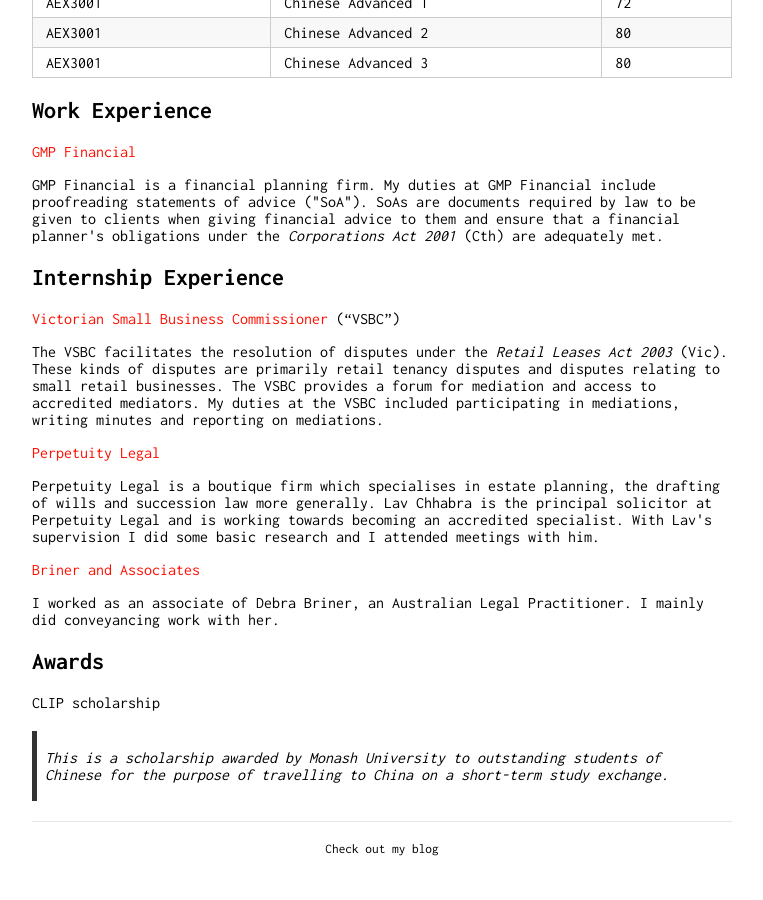
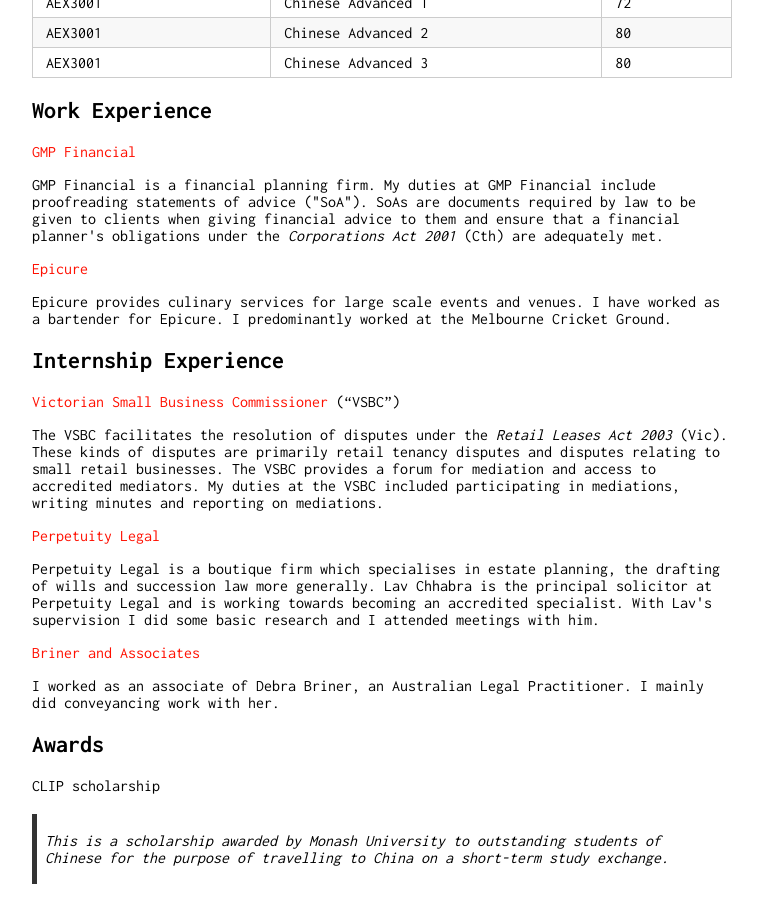
Before and after one commit to Wigdo/cv, a Jekyll site: the page built from index.md, in a window 1280 px wide and 900 px high, scrolled down 937 px. Shown: the whole window, without its empty margins (258-1021 px from the left). Built offline with Jekyll 4.4.1, drawn with Linux system fonts in a browser that asks for light colours; our own code applies the rules of GitHub Pages for plain Markdown files; before the commit the page ends 1793 px from its top, so only the background shows below that.

Commit message:
Update index.md

```diff
--- a/index.md
+++ b/index.md
@@ -46,7 +46,18 @@ AEX3001 | Chinese Advanced 3  | 80
 ## Work Experience
 
 [GMP Financial](https://gmpfinancial.com.au/)
-<p> GMP Financial is a financial planning firm. My duties at GMP Financial include proofreading statements of advice ("SoA"). SoAs are documents required by law to be given to clients when giving financial advice to them and ensure that a financial planner's obligations under the <em> Corporations Act 2001 </em> (Cth) are adequately met. </p>
+<p> GMP Financial is a financial planning firm. My duties at GMP Financial
+include proofreading statements of advice ("SoA"). SoAs are documents required
+by law to be given to clients when giving financial advice to them and ensure
+that a financial planner's obligations under the <em> Corporations Act 2001
+</em> (Cth) are adequately met.
+</p>
+
+[Epicure](https://www.epicure.com.au/)
+<p> Epicure provides culinary services for large scale events and venues. I have
+worked as a bartender for Epicure. I predominantly worked at the
+Melbourne Cricket Ground.
+</p>
 
 ## Internship Experience
 
```
